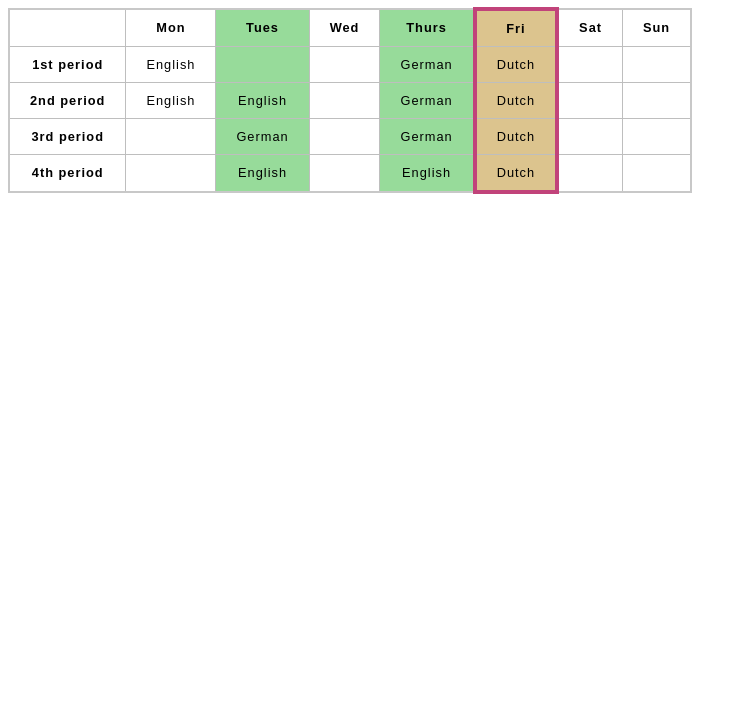
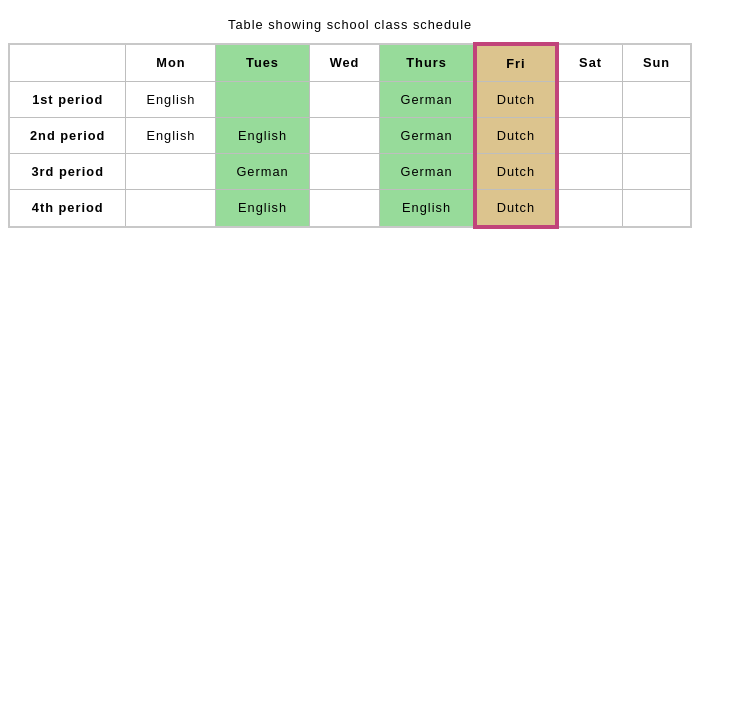
Before and after one commit to Dr3wsky/The-Odin-Project-Foundations, a plain HTML site: page html/tables/timetable.html in a window 1280 px wide. Shown: the part 73-800 px from the top of the page, without its empty margins (0-747 px from the left). Drawn offline with Linux system fonts and the light colour scheme.

Commit message:
added caption to table

```diff
--- a/html/tables/timetable.html
+++ b/html/tables/timetable.html
@@ -34,6 +34,7 @@
     <h1>School timetable</h1>
 
     <table>
+      <caption>Table showing school class schedule</caption>
         <colgroup>
             <col span="2"/>
             <col style="background-color: #97DB9A" />
```
